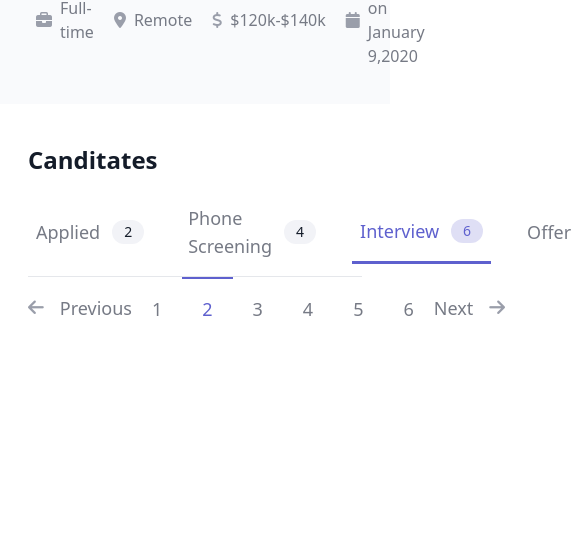
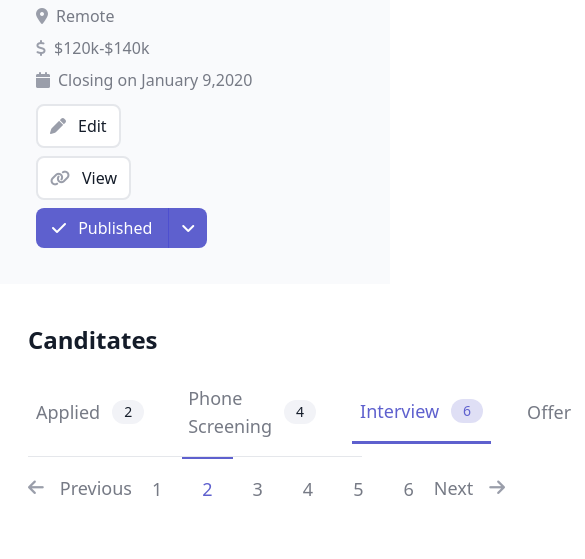
Before and after one commit to TimmyChan99/youcan-test, a website built with webpack: page src/index.html in a window 390 px wide. Shown: the part 300-859 px from the top of the page, 585 px wide, since content can reach past the window. Built offline with nearby package versions, Linux system fonts and the light colour scheme; no server answers.

Commit message:
Style description section mobile version

```diff
--- a/src/index.html
+++ b/src/index.html
@@ -40,7 +40,7 @@
                 </div>
             </div>
         </div>
-        <section class='flex items-center justify-between py-9 px-2'>
+        <section class='flex flex-col md:flex-row justify-start items-start md:items-center md:justify-between py-9 px-2 space-y-3 md:space-y-0'>
             <div class='space-y-3'>
                 <div class='capitalize flex items-center space-x-4 text-custom-gray font-medium'>
                     <a href="/">jobs</a>
@@ -48,7 +48,7 @@
                     <a href="/">engineering</a>
                 </div>
                 <h1 class='capitalize font-bold text-3xl text-custom-blue'>back end developer</h1>
-                <ul class='flex items-center justify-start space-x-5 text-custom-gray'>
+                <ul class='flex flex-col md:flex-row md:items-center justify-start md:space-x-5 space-y-2 md:space-y-0 text-custom-gray'>
                     <li class='flex items-center justify-start space-x-2'>
                         <i class="fa-solid fa-briefcase text-[#9a9eaa]"></i>
                         <span>Full-time</span>
@@ -67,7 +67,7 @@
                     </li>
                 </ul>
             </div>
-            <div class='flex items-center justify-center space-x-3 font-medium text-custom-blue'>
+            <div class='flex flex-col md:flex-row items-start md:items-center md:justify-center space-y-2 md:space-y-0 md:space-x-3 font-medium text-custom-blue'>
                 <button type='button'
                     class='border-2 py-2 px-3 rounded-lg flex items-center justify-around space-x-3 bg-white'>
                     <i class="fa-solid fa-pen text-[#9a9eaa]"></i>
```
